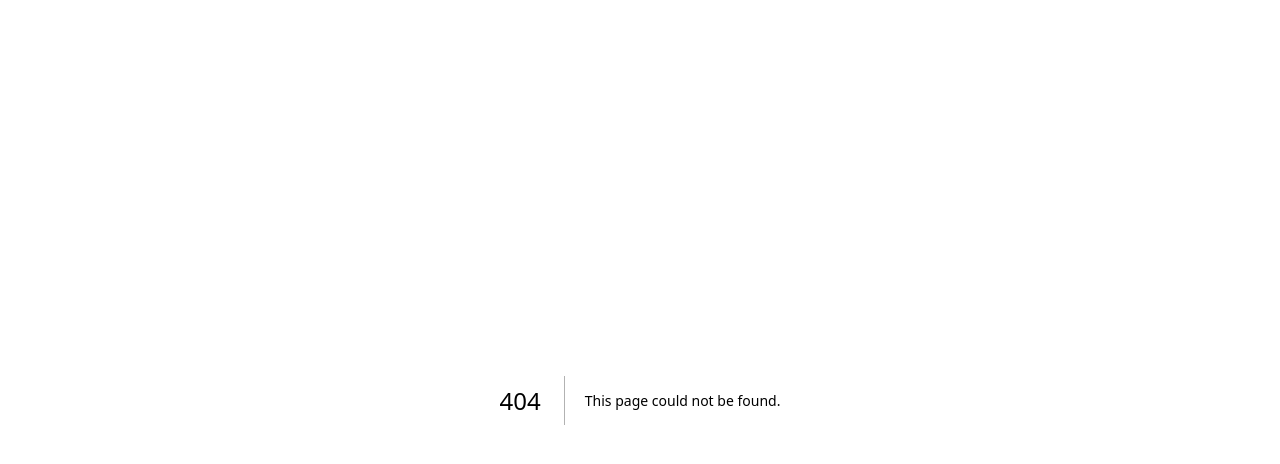
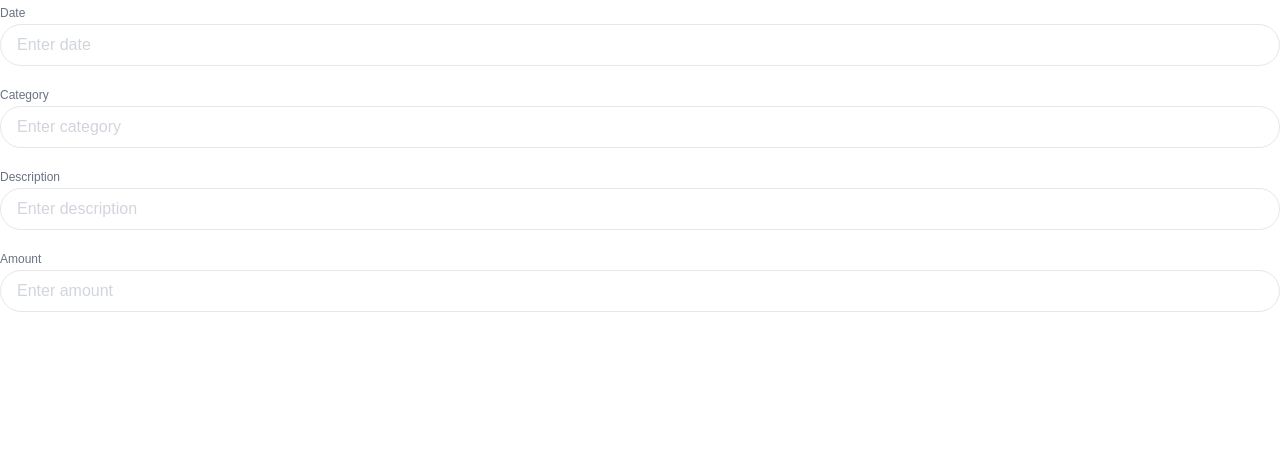
Before and after one commit to LTI-INTERNS/pos-micro-sass, a Next.js app: page /components/Dashboard in a window 1280 px wide. Before the commit this address had no page. Shown: the top 464 px of the page. Built offline with nearby package versions, Linux system fonts and the light colour scheme.

Commit message:
feat: add date ,category ,description and amount  fields

```diff
--- a/app/components/Dashboard/common/FormField.tsx
+++ b/app/components/Dashboard/common/FormField.tsx
@@ -16,8 +16,8 @@ export default function FormField({
   type = "text",
 }: FormFieldProps) {
   return (
-    <div className="space-y-2">
-      <label className="text-sm text-gray-500">{label}</label>
+    <div className="space-y-1">
+      <label className="text-[12px] text-gray-500">{label}</label>
 
       <input
         type={type}
@@ -25,8 +25,8 @@ export default function FormField({
         onChange={(e) => onChange(e.target.value)}
         placeholder={placeholder}
         className="
-          w-full rounded-full border border-gray-200 px-5 py-3 outline-none
-          placeholder:text-gray-300
+          w-full rounded-full border border-gray-200 px-4 py-2 outline-none
+          placeholder:text-gray-300 text-gray-800
           focus:border-orange-500 focus:ring-2 focus:ring-orange-200
         "
       />
--- a/app/components/Dashboard/common/ModalShell.tsx
+++ b/app/components/Dashboard/common/ModalShell.tsx
@@ -7,7 +7,7 @@ type ModalShellProps = {
   title: string;
   onClose: () => void;
   children: React.ReactNode;
-  widthClassName?: string; // e.g. "w-[900px]" or "max-w-4xl w-full"
+  widthClassName?: string;
 };
 
 export default function ModalShell({
@@ -31,7 +31,7 @@ export default function ModalShell({
   return (
     <div className="fixed inset-0 z-50 flex items-center justify-center">
       {/* backdrop */}
-      <div className="absolute inset-0 bg-black/20" onClick={onClose} />
+      <div className="absolute inset-0 bg-black/20 backdrop-blur-[1px]" onClick={onClose} />
 
       {/* card */}
       <div className={`relative rounded-2xl bg-white shadow-xl ${widthClassName}`}>
--- /dev/null
+++ b/app/components/Dashboard/page.tsx
@@ -0,0 +1,45 @@
+"use client";
+import React from 'react'
+import ReusableForm , { FieldConfig } from './common/ReusableForm'
+import PopupActions from './common/PopupActions';
+import ModalShell from './common/ModalShell';
+
+type AddExpensesPopupProps = {
+  open: boolean;
+  onClose: () => void;
+  onSave: (values: {
+    date: string;
+    category: string;
+    description: string;
+    amount: string;
+
+  }) => void;
+};
+const addExpenseFields: FieldConfig[] = [
+  { name: "date", label: "Date", placeholder: "Enter date", type: "text" },
+  { name: "category", label: "Category", placeholder: "Enter category", type: "text" },
+  { name: "description", label: "Description", placeholder: "Enter description", type: "text" },
+  { name: "amount", label: "Amount", placeholder: "Enter amount", type: "number" },
+];
+
+const AddExpensesPopup = ({ open, onClose, onSave }: AddExpensesPopupProps) => {
+   const [latestValues, setLatestValues] = React.useState<Record<string, string>>({});
+
+  return (
+
+   <div >
+    <ReusableForm
+          fields={addExpenseFields}
+          onSubmit={(values) => {
+            setLatestValues(values);
+            onSave(values as any);
+          }}
+        />
+   </div>
+
+
+
+  )
+}
+
+export default AddExpensesPopup
```
